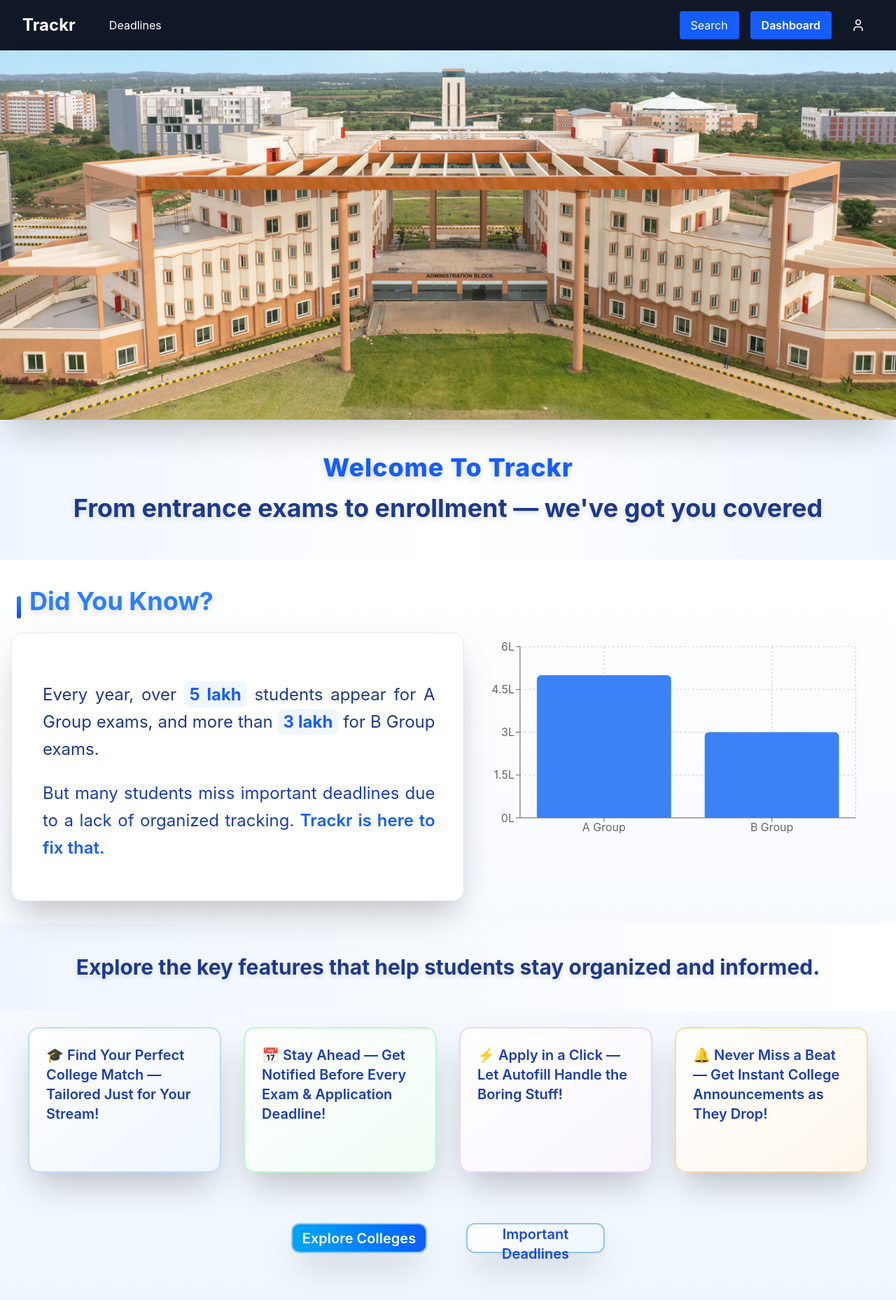
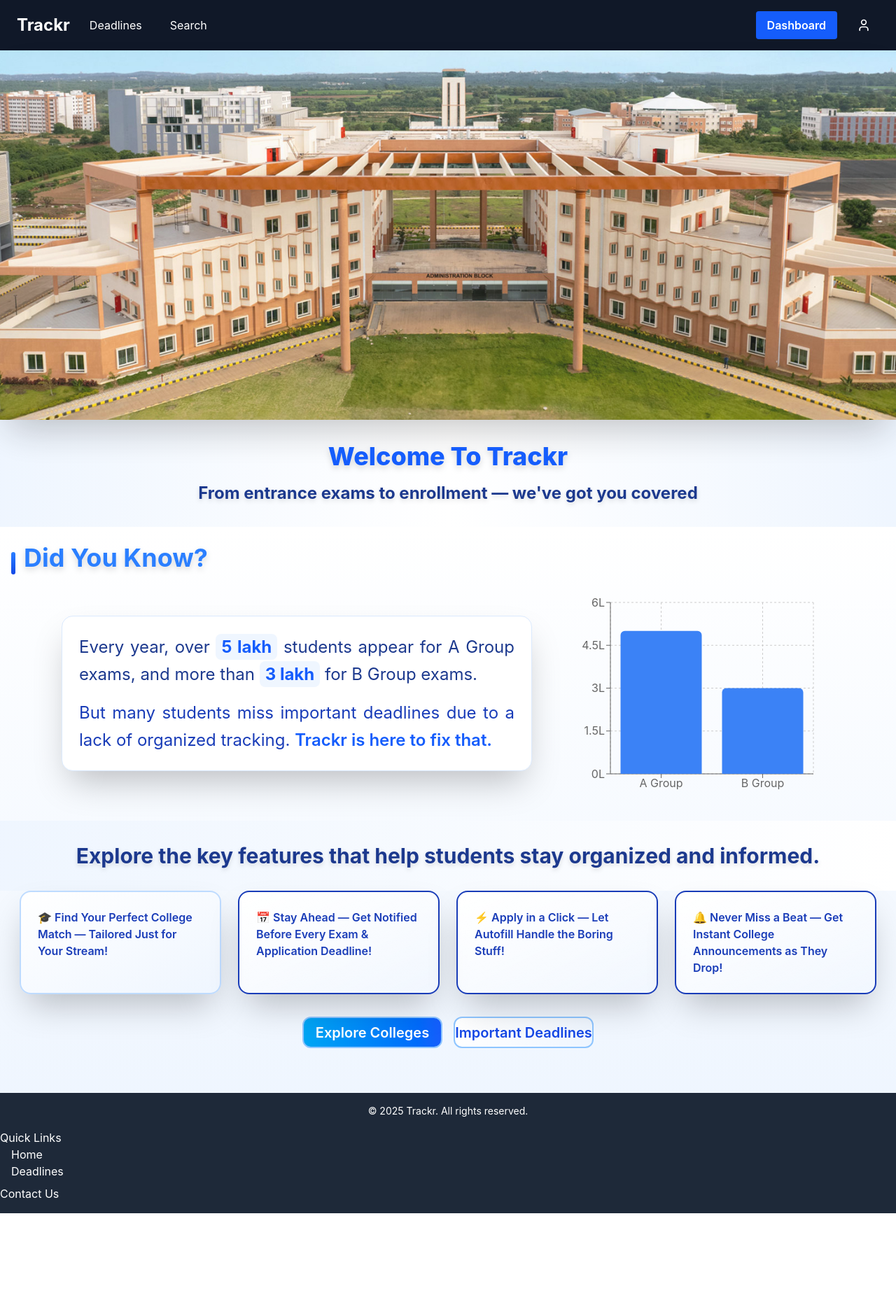
Before and after one commit to Ritesh381/Trackr-Frontend, a React (Vite) app: page / in a window 1280 px wide. Shown: the top 1858 px of the page at 70% size. After the commit the page ends 1734 px from the top, so only its background shows below. Built offline with nearby package versions, Linux system fonts and the light colour scheme.

Commit message:
made changes in landing page, login page, signup page, navbar

```diff
--- a/src/App.jsx
+++ b/src/App.jsx
@@ -28,13 +28,13 @@ function App() {
       <NavBar />
       <div className="flex-grow">
       <Routes>
+        <Route path="/" element={<Landing/>}></Route>
         <Route path="/deadline" element={<DeadlineWindow />} />
         <Route path='/dashboard' element={<Dashboard/>} />
         <Route path='/login' element={<Login/>} />
-        <Route path='/signup' element={<Signup/>}></Route>
+        <Route path='/register' element={<Signup/>}></Route>
         <Route path='/announcements' element={<Announcements/>}></Route>
         <Route path='/search' element={<Search/>}></Route>
-        <Route path="/" element={<Landing/>}></Route>
         <Route path='/contact' element={<Contact/>}></Route>
       </Routes>
       </div>
--- a/src/components/DeadlineWindow.jsx
+++ b/src/components/DeadlineWindow.jsx
@@ -1,4 +1,4 @@
-import React, { useState, useEffect, useRef } from "react";
+import React, { useState, useEffect } from "react";
 
 function DeadlineWindow() {
   const [deadlines, setDeadlines] = useState([]);
--- a/src/components/Landing.jsx
+++ b/src/components/Landing.jsx
@@ -1,7 +1,6 @@
-import React from "react";
+import React, { useEffect } from "react";
 import banner from "../assets/banner.jpg";
 import StatsChart from "./StatsChart";
-import { useEffect } from "react";
 import AOS from "aos";
 
 function Landing() {
@@ -10,34 +9,33 @@ function Landing() {
   }, []);
 
   return (
-    <div className="relative w-full h-[66vh] bg-gradient-to-b from-blue-50 to-white">
+    <div className="w-full bg-gradient-to-b from-blue-50 to-white">
       <img
         src={banner}
         alt="banner"
-        className="w-full h-[66vh] opacity-90 object-cover shadow-2xl"
-      ></img>
-      <div className="w-full h-[25vh] bg-gradient-to-r from-blue-50 via-white to-blue-50 py-8">
-        <h1 className="text-4xl text-blue-600 flex justify-center font-extrabold m-4 tracking-wide drop-shadow-lg">
+        className="w-full h-[66vh] object-cover opacity-90 shadow-2xl"
+      />
+
+      <div className="w-full py-8 bg-gradient-to-r from-blue-50 via-white to-blue-50">
+        <h1 className="text-3xl md:text-4xl text-blue-600 text-center font-extrabold mb-4 drop-shadow-lg">
           Welcome To Trackr
         </h1>
-        <p className="text-4xl text-blue-900 flex justify-center font-bold px-4 text-center leading-tight drop-shadow-md">
+        <p className="text-xl md:text-2xl text-blue-900 text-center font-bold px-4 leading-snug drop-shadow-md">
           From entrance exams to enrollment — we've got you covered
         </p>
       </div>
-      <div
-        data-aos="fade-up"
-        data-aos-offset="0"
-        className="bg-gradient-to-b from-white to-blue-50 py-8"
-      >
-        <div className="flex m-4 items-center">
-          <span className="inline-block w-[6px] h-8 bg-gradient-to-b from-blue-500 to-blue-700 mr-3 rounded-full shadow-lg ml-2"></span>
-          <h1 className="text-4xl font-bold text-blue-500 animate-bounce drop-shadow-lg">
+
+      <div data-aos="fade-up" className="py-8 bg-gradient-to-b from-white to-blue-50">
+        <div className="flex items-center mb-4 px-4">
+          <span className="w-[6px] h-8 bg-gradient-to-b from-blue-500 to-blue-700 mr-3 rounded-full shadow-lg" />
+          <h1 className="text-2xl md:text-4xl font-bold text-blue-500 animate-bounce drop-shadow-lg">
             Did You Know?
           </h1>
         </div>
-        <div className="flex justify-center mr-3 px-4">
-          <div className="max-w-4xl bg-white rounded-2xl shadow-2xl p-8 border border-blue-100">
-            <p className="text-2xl text-blue-900 mb-6 mt-9 text-justify m-2 ml-3 text-wrap leading-relaxed">
+
+        <div className="flex flex-col lg:flex-row justify-center items-center gap-8 px-4">
+          <div className="max-w-2xl bg-white rounded-2xl shadow-2xl p-6 border border-blue-100">
+            <p className="text-lg md:text-2xl text-blue-900 mb-4 text-justify leading-relaxed">
               Every year, over{" "}
               <span className="font-bold text-blue-600 bg-blue-50 px-2 py-1 rounded-lg">
                 5 lakh
@@ -48,61 +46,46 @@ function Landing() {
               </span>{" "}
               for B Group exams.
             </p>
-            <p className="text-2xl text-blue-800 mb-6 text-justify m-2 ml-3 text-wrap leading-relaxed">
-              But many students miss important deadlines due to a lack of
-              organized tracking.{" "}
-              <span className="font-semibold text-blue-600">
-                Trackr is here to fix that.
-              </span>
+            <p className="text-lg md:text-2xl text-blue-800 text-justify leading-relaxed">
+              But many students miss important deadlines due to a lack of organized tracking.{" "}
+              <span className="font-semibold text-blue-600">Trackr is here to fix that.</span>
             </p>
           </div>
-          <StatsChart />
+
+          <div className="w-full lg:w-[400px]">
+            <StatsChart />
+          </div>
         </div>
+
         <div className="bg-gradient-to-r from-blue-50 to-white py-8 mt-8">
-          <p className="text-3xl text-blue-900 font-bold text-wrap m-3 text-center drop-shadow-md">
-            Explore the key features that help students stay organized and
-            informed.
+          <p className="text-xl md:text-3xl text-blue-900 font-bold text-center drop-shadow-md px-4">
+            Explore the key features that help students stay organized and informed.
           </p>
         </div>
-        <div className="flex gap-8 justify-center m-6 px-4">
-          <div
-            className="w-72 h-52 bg-gradient-to-br from-white to-blue-50 text-xl text-blue-800 font-semibold border-2 border-blue-200 rounded-2xl shadow-2xl p-6 transition-all duration-300 hover:scale-105 hover:shadow-3xl hover:border-blue-300 hover:bg-gradient-to-br hover:from-blue-50 hover:to-white"
-            data-aos="zoom-in"
-          >
-            🎓 Find Your Perfect College Match — Tailored Just for Your Stream!
-          </div>
 
-          <div
-            className="w-72 h-52 bg-gradient-to-br from-white to-green-50 text-xl text-blue-800 font-semibold border-2 border-green-200 rounded-2xl shadow-2xl p-6 transition-all duration-300 hover:scale-105 hover:shadow-3xl hover:border-green-300 hover:bg-gradient-to-br hover:from-green-50 hover:to-white"
-            data-aos="zoom-in"
-            data-aos-delay="100"
-          >
-            📅 Stay Ahead — Get Notified Before Every Exam & Application
-            Deadline!
-          </div>
+        <div className="flex flex-wrap justify-center gap-6 px-4">
+          {[
+            "🎓 Find Your Perfect College Match — Tailored Just for Your Stream!",
+            "📅 Stay Ahead — Get Notified Before Every Exam & Application Deadline!",
+            "⚡ Apply in a Click — Let Autofill Handle the Boring Stuff!",
+            "🔔 Never Miss a Beat — Get Instant College Announcements as They Drop!",
+          ].map((text, i) => (
+            <div
+              key={i}
+              className={`w-full sm:w-72 h-auto bg-gradient-to-br from-white to-${["blue", "green", "purple", "orange"][i]}-50 text-blue-800 font-semibold border-2 border-${["blue", "green", "purple", "orange"][i]}-200 rounded-2xl shadow-2xl p-6 transition-transform duration-300 hover:scale-105 hover:shadow-3xl`}
+              data-aos="zoom-in"
+              data-aos-delay={i * 100}
+            >
+              {text}
+            </div>
+          ))}
+        </div>
 
-          <div
-            className="w-72 h-52 bg-gradient-to-br from-white to-purple-50 text-xl text-blue-800 font-semibold border-2 border-purple-200 rounded-2xl shadow-2xl p-6 transition-all duration-300 hover:scale-105 hover:shadow-3xl hover:border-purple-300 hover:bg-gradient-to-br hover:from-purple-50 hover:to-white"
-            data-aos="zoom-in"
-            data-aos-delay="200"
-          >
-            ⚡ Apply in a Click — Let Autofill Handle the Boring Stuff!
-          </div>
-
-          <div
-            className="w-72 h-52 bg-gradient-to-br from-white to-orange-50 text-xl text-blue-800 font-semibold border-2 border-orange-200 rounded-2xl shadow-2xl p-6 transition-all duration-300 hover:scale-105 hover:shadow-3xl hover:border-orange-300 hover:bg-gradient-to-br hover:from-orange-50 hover:to-white"
-            data-aos="zoom-in"
-            data-aos-delay="300"
-          >
-            🔔 Never Miss a Beat — Get Instant College Announcements as They
-            Drop!
-          </div>
-        </div>
-        <div className="flex gap-6 m-4 justify-center py-8">
-          <button className="text-xl text-white font-semibold shadow-2xl bg-gradient-to-r from-sky-500 to-blue-600 text-wrap m-4 rounded-xl border-2 border-blue-300 transition-all duration-300 hover:scale-105 hover:cursor-pointer hover:from-sky-600 hover:to-blue-700 hover:shadow-3xl w-[194px] h-[43px] place-items-center">
+        <div className="flex flex-col sm:flex-row gap-4 justify-center py-8 px-4">
+          <button className="text-lg sm:text-xl text-white font-semibold bg-gradient-to-r from-sky-500 to-blue-600 rounded-xl border-2 border-blue-300 transition-all hover:scale-105 hover:from-sky-600 hover:to-blue-700 hover:border-blue-400 w-full sm:w-[200px] h-[45px]">
             Explore Colleges
           </button>
-          <button className="text-xl font-semibold shadow-2xl text-blue-700 bg-gradient-to-r from-white to-blue-50 rounded-xl transition-all duration-300 hover:scale-105 hover:cursor-pointer hover:from-blue-50 hover:to-white hover:shadow-3xl text-wrap m-4 w-[198px] h-[43px] border-2 border-solid border-blue-300 hover:border-blue-400">
+          <button className="text-lg sm:text-xl text-blue-700 font-semibold bg-gradient-to-r from-white to-blue-50 rounded-xl border-2 border-blue-300 transition-all hover:scale-105 hover:border-blue-400 w-full sm:w-[200px] h-[45px]">
             Important Deadlines
           </button>
         </div>
--- a/src/components/Login.jsx
+++ b/src/components/Login.jsx
@@ -88,8 +88,8 @@ function Login() {
         </form>
         <p className="text-center text-sm text-gray-600 mt-4">
           Don't have an account?{" "}
-          <Link to="/signup" className="text-blue-600 hover:underline">
-            Create one
+          <Link to="/register" className="text-blue-600 hover:underline">
+            Register Now
           </Link>
         </p>
       </div>
--- a/src/components/NavBar.jsx
+++ b/src/components/NavBar.jsx
@@ -1,6 +1,6 @@
 import { useContext, useEffect, useRef, useState } from "react";
 import { Link } from "react-router-dom";
-import { User, LogOut } from "lucide-react";
+import { User, LogOut, Menu, X } from "lucide-react";
 import { LoginContext } from "../context/Login";
 
 const NavBar = () => {
@@ -9,7 +9,7 @@ const NavBar = () => {
   const { isLoggedIn, logout } = useContext(LoginContext);
   const userMenuRef = useRef(null);
 
-  const user_logOut = () => {
+  const user_logout = () => {
     logout();
     setIsUserMenuOpen(false);
   };
@@ -25,25 +25,28 @@ const NavBar = () => {
       document.removeEventListener("mousedown", handleClickOutside);
     };
   }, []);
+
   return (
-    <nav className="flex items-center justify-between bg-gray-900 px-8 py-4 text-white relative">
-      <div className="flex items-center gap-8">
+    <nav className="bg-gray-900 text-white px-6 py-4 relative">
+      <div className="flex items-center justify-between">
+        <div className="flex items-center gap-4">
           <Link to="/" className="text-2xl font-bold">
             Trackr
           </Link>
-        <Link
-          to="/deadline"
-          className="text-bold hidden md:block px-4 py-2 rounded hover:bg-gray-800"
-        >
+          <div className="hidden md:flex gap-4">
+            <Link to="/deadline" className="hover:bg-gray-800 px-3 py-2 rounded">
               Deadlines
             </Link>
+            <Link to="/search" className="hover:bg-gray-800 px-3 py-2 rounded">
+              Search
+            </Link>
+          </div>
         </div>
 
-      <div className="flex items-center gap-4 relative z-30">
-        <Link to="/search" className="bg-blue-600 hover:bg-blue-700 px-4 py-2 rounded text-white font-semibol">Search</Link>
+        <div className="flex items-center gap-4">
           <Link
             to="/dashboard"
-          className="bg-blue-600 hover:bg-blue-700 px-4 py-2 rounded text-white font-semibold"
+            className="hidden md:inline-block bg-blue-600 hover:bg-blue-700 px-4 py-2 rounded text-white font-semibold"
           >
             Dashboard
           </Link>
@@ -64,11 +67,15 @@ const NavBar = () => {
                   <Link
                     to="/settings"
                     className="w-full flex items-center px-4 py-2 hover:bg-gray-100"
+                    onClick={() => setIsUserMenuOpen(false)}
                   >
                     Settings
                   </Link>
-                <button className="w-full flex items-center px-4 py-2 hover:bg-gray-100">
-                  <LogOut size={18} className="mr-2" onClick={user_logOut} />
+                  <button
+                    className="w-full flex items-center px-4 py-2 hover:bg-gray-100"
+                    onClick={user_logout}
+                  >
+                    <LogOut size={18} className="mr-2" />
                     Logout
                   </button>
                 </div>
@@ -84,7 +91,46 @@ const NavBar = () => {
                 </div>
               ))}
           </div>
+
+          {/* Hamburger Menu Button */}
+          <button
+            className="md:hidden ml-2 focus:outline-none"
+            onClick={() => {
+              setIsMobileMenuOpen(!isMobileMenuOpen);
+              setIsUserMenuOpen(false);
+            }}
+          >
+            {isMobileMenuOpen ? <X size={24} /> : <Menu size={24} />}
+          </button>
         </div>
+      </div>
+
+      {/* Mobile Menu */}
+      {isMobileMenuOpen && (
+        <div className="md:hidden mt-4 bg-gray-800 rounded p-4 space-y-2">
+          <Link
+            to="/dashboard"
+            className="block px-4 py-2 rounded hover:bg-gray-700"
+            onClick={() => setIsMobileMenuOpen(false)}
+          >
+            Dashboard
+          </Link>
+          <Link
+            to="/deadline"
+            className="block px-4 py-2 rounded hover:bg-gray-700"
+            onClick={() => setIsMobileMenuOpen(false)}
+          >
+            Deadlines
+          </Link>
+          <Link
+            to="/search"
+            className="block px-4 py-2 rounded hover:bg-gray-700"
+            onClick={() => setIsMobileMenuOpen(false)}
+          >
+            Search
+          </Link>
+        </div>
+      )}
     </nav>
   );
 };
```
Also changed, not shown: src/components/Signup.jsx (+0 -15 lines), src/context/Login.jsx (+4 -5 lines), src/main.jsx (+4 -4 lines). Lines whose indentation alone changed are shown as unchanged.
